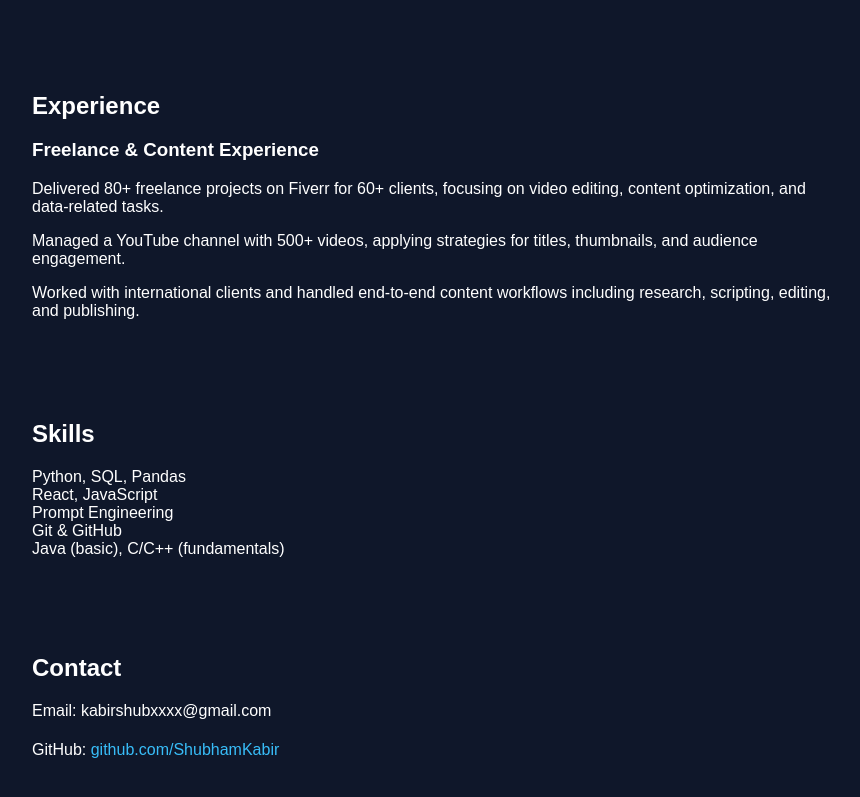
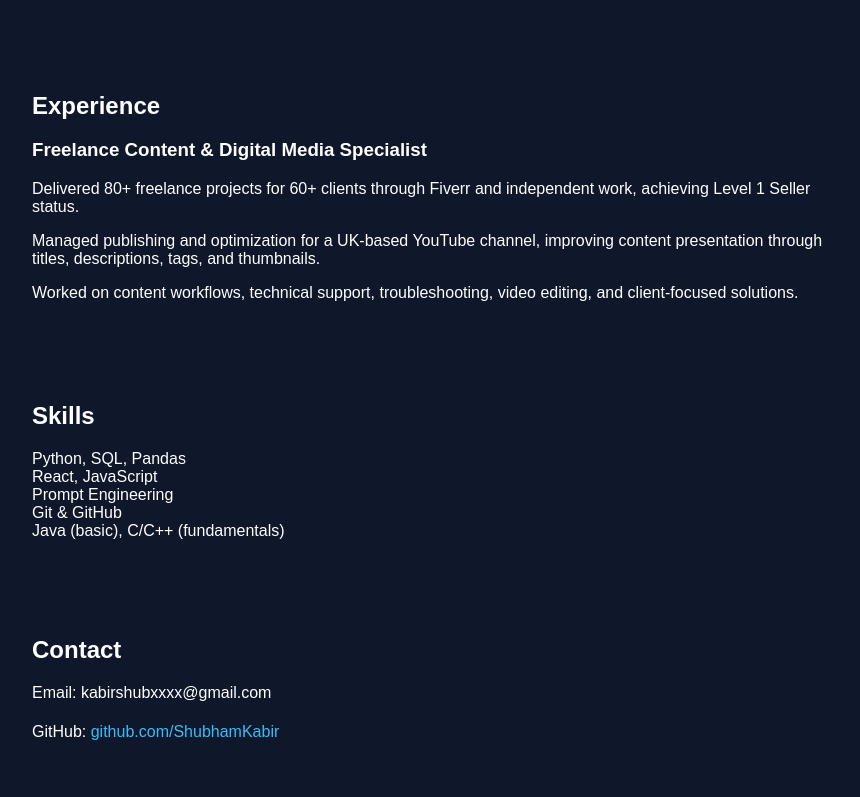
Before and after one commit to ShubhamKabir/portfolio-site, a React (Vite) app: page / in a window 1280 px wide. Shown: the part 819-1616 px from the top of the page, without its empty margins (208-1068 px from the left). Built offline with nearby package versions, Linux system fonts and the light colour scheme.

Commit message:
Refine freelance experience section in Experience.jsx
Updated job title and enhanced descriptions of freelance experience, emphasizing achievements and responsibilities.

```diff
--- a/src/components/Experience.jsx
+++ b/src/components/Experience.jsx
@@ -4,21 +4,22 @@ export default function Experience() {
       <h2>Experience</h2>
 
       <div style={{ marginBottom: "20px" }}>
-        <h3>Freelance & Content Experience</h3>
+        <h3>Freelance Content & Digital Media Specialist</h3>
 
         <p>
-          Delivered 80+ freelance projects on Fiverr for 60+ clients,
-          focusing on video editing, content optimization, and data-related tasks.
+          Delivered 80+ freelance projects for 60+ clients through Fiverr and
+          independent work, achieving Level 1 Seller status.
         </p>
 
         <p>
-          Managed a YouTube channel with 500+ videos, applying strategies
-          for titles, thumbnails, and audience engagement.
+          Managed publishing and optimization for a UK-based YouTube channel,
+          improving content presentation through titles, descriptions, tags,
+          and thumbnails.
         </p>
 
         <p>
-          Worked with international clients and handled end-to-end content workflows
-          including research, scripting, editing, and publishing.
+          Worked on content workflows, technical support, troubleshooting,
+          video editing, and client-focused solutions.
         </p>
       </div>
     </section>
```
